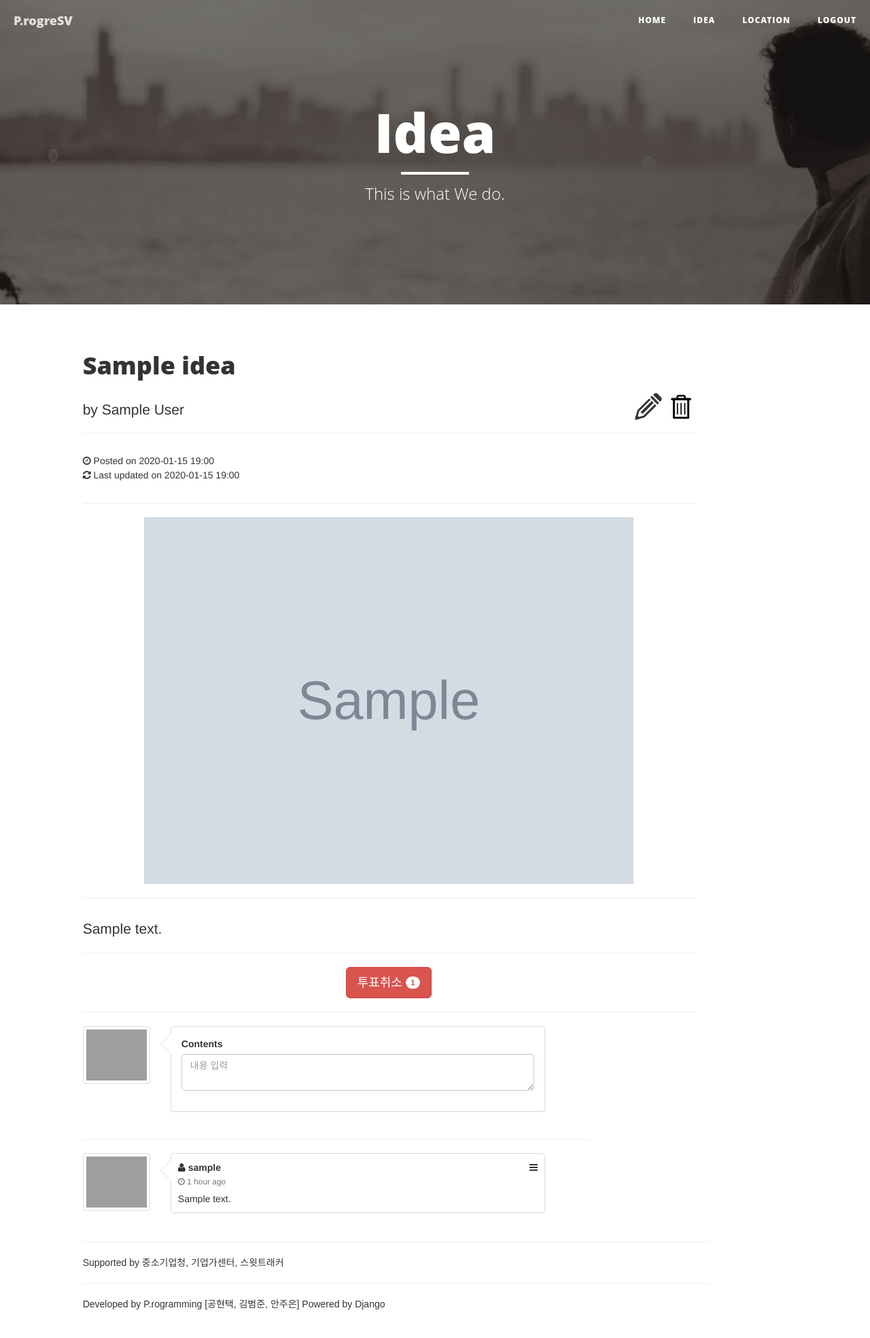
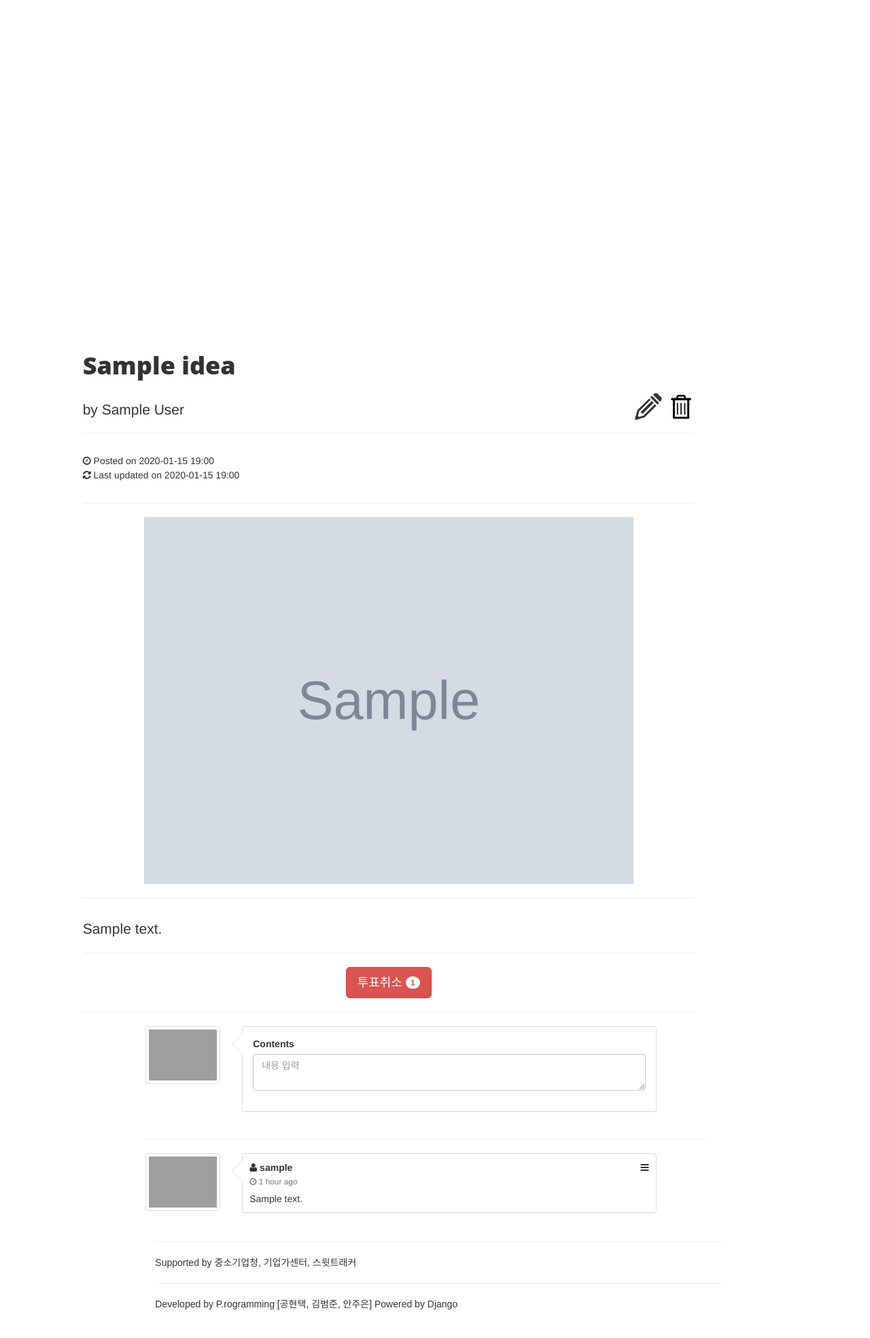
Before and after one commit to sarkmen/hackerthon, a Django app: page /idea/1/ in a window 1280 px wide. Shown: the whole page at 68% size. Run offline with Django 3.2, Linux system fonts and the light colour scheme; a user stored in the database is signed in; tables that the repository leaves empty hold one stand-in row (values such as "Sample post"); grey boxes marked "Sample" are stand-in pictures; some libraries are stand-ins or nearby versions; grey boxes are pictures that could not be loaded.

Commit message:
base.html & idea_detail

```diff
--- a/hackerthon/templates/base.html
+++ b/hackerthon/templates/base.html
@@ -77,7 +77,7 @@
 {% endblock %}
 <!-- Footer -->
 <footer>
-    <div class="col-sm-11 col-sm-offset-1">
+    <div class="col-sm-10 col-sm-offset-2">
         <div class="row col-sm-10">
             <hr>
             <span style="font-family : sans-serif;">
--- a/idea/templates/idea/idea_detail.html
+++ b/idea/templates/idea/idea_detail.html
@@ -8,7 +8,7 @@
     <!-- Page Header -->
     <!-- Set your background image for this header on the line below. -->
     <header class="intro-header" style="background-image: url('{% static 'img/about-bg.jpg' %}')">
-        <div class="container">
+        <div class="container col-md-10 col-md-offset-1">
             <div class="row">
                 <div class="col-lg-8 col-lg-offset-2 col-md-10 col-md-offset-1">
                     <div class="page-heading idea">
@@ -97,7 +97,7 @@
         </div> -->
 
     {# 댓글 다는 부분 #}
-        <div class="row col-sm-10">
+        <div class="row col-sm-11 col-md-offset-1">
             <section class="comment">
                 <article class="row">
                     <div class="col-sm-2 hidden-xs">
@@ -139,7 +139,7 @@
         </div>
 
     {# 댓글 보는 부분 #}
-    <div class="row col-sm-10 comment-block">
+    <div class="row col-sm-11 col-md-offset-1 comment-block">
         {% if comments %}
         <section class="comment-list">
             {% for comment in comments %}
```
